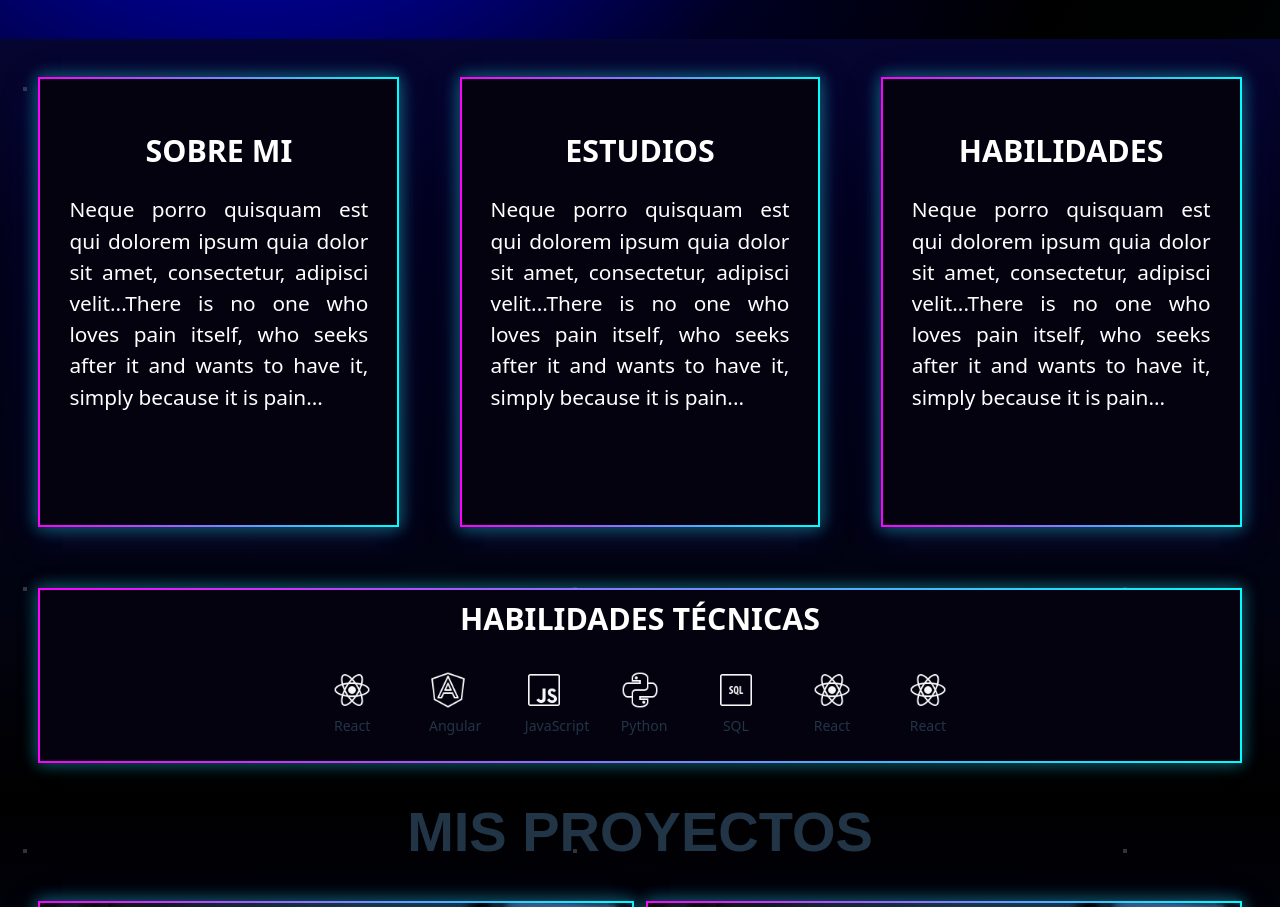
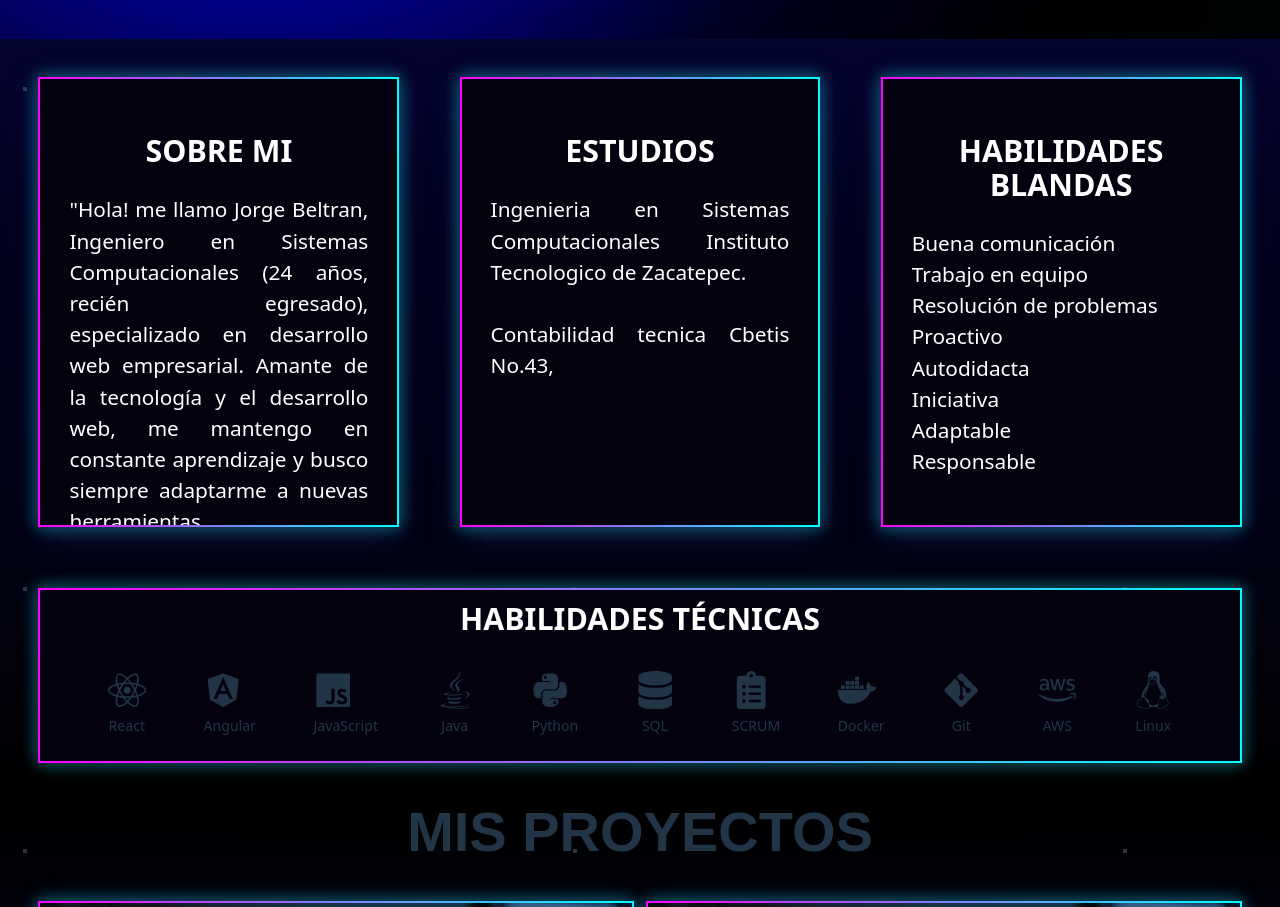
Before and after one commit to Emmir4444/Portafolio, a React (Vite) app in the folder portafolio/: page / in a window 1280 px wide. Shown: the part 600-1507 px from the top of the page. Built offline with nearby package versions, Linux system fonts and the light colour scheme; a web font is replaced by a local one.

Commit message:
INFORMACION modified

```diff
--- a/portafolio/src/Components/About/About.jsx
+++ b/portafolio/src/Components/About/About.jsx
@@ -64,15 +64,15 @@ const About = () => {
         <AboutCard
         ref={CardRef1}
         title={'SOBRE MI'}
-        content={'Neque porro quisquam est qui dolorem ipsum quia dolor sit amet, consectetur, adipisci velit...There is no one who loves pain itself, who seeks after it and wants to have it, simply because it is pain...'}/>
+        content={'"Hola! me llamo Jorge Beltran, Ingeniero en Sistemas Computacionales (24 años, recién egresado), especializado en desarrollo web empresarial. Amante de la tecnología y el desarrollo web, me mantengo en constante aprendizaje y busco siempre adaptarme a nuevas herramientas.'}/>
         <AboutCard
         ref={CardRef2}
         title={'ESTUDIOS'}
-        content={'Neque porro quisquam est qui dolorem ipsum quia dolor sit amet, consectetur, adipisci velit...There is no one who loves pain itself, who seeks after it and wants to have it, simply because it is pain...'}/>
+        content={'Ingenieria en Sistemas Computacionales Instituto Tecnologico de Zacatepec.\n\nContabilidad tecnica Cbetis No.43, '}/>
         <AboutCard
         ref={CardRef3}
-        title={'HABILIDADES'}
-        content={'Neque porro quisquam est qui dolorem ipsum quia dolor sit amet, consectetur, adipisci velit...There is no one who loves pain itself, who seeks after it and wants to have it, simply because it is pain...'}/>
+        title={'HABILIDADES BLANDAS'}
+        content={'Buena comunicación\nTrabajo en equipo\nResolución de problemas\nProactivo\nAutodidacta\nIniciativa\nAdaptable\nResponsable'}/>
         </div>
         <div className='habilitie-container' ref={HabilitieBar}>
         <HabilitiesBar />
--- a/portafolio/src/Components/About/AboutCard/AboutCard.css
+++ b/portafolio/src/Components/About/AboutCard/AboutCard.css
@@ -36,6 +36,7 @@
     color: #ffffff;
     margin-top: 10%;
     z-index: 2;
+    white-space: pre-line;
 }
 .about-card-container p {
     font-size: clamp(1.3rem, 1.4vw, 2.2vw);
@@ -44,4 +45,5 @@
     padding: 5px;
     margin-top: 7%;
     z-index: 2;
+    white-space: pre-line;
 }
--- a/portafolio/src/Components/About/HabilitiesBar/HabilitiesBar.css
+++ b/portafolio/src/Components/About/HabilitiesBar/HabilitiesBar.css
@@ -44,8 +44,9 @@
 
 }
 .habilities-icon{
-    width: clamp(25px, 3vw, 80px);
+    width: clamp(30px, 3vw, 60px);
     height: auto;
+    justify-items: center;
 }
 .habilities-icon:hover{
     transform: scale(1.1);
@@ -63,10 +64,26 @@
   .habilities-bar-title {
     text-align: center;
     padding: 1%;
+  }
 
+  .habilities-icons-container {
+    display: grid;
+    grid-template-columns: repeat(5, 1fr);
+    gap: 8%;
+    color: #ffff;
+    justify-items: center;
+    align-items: center;
+    height: auto;
+    padding-bottom: 35px;
   }
-  .habilities-icons-container{
-    gap:8%;
-    color:#ffff;
+
+  .habilities-icons-container .habilities-icon-wrapper:nth-child(11) {
+    grid-column: span 5;
+    justify-self: center;
+  }
+
+  .habilities-icon {
+    width: 45px;
+    height: auto;
   }
 }
--- a/portafolio/src/Components/About/HabilitiesBar/HabilitiesBar.jsx
+++ b/portafolio/src/Components/About/HabilitiesBar/HabilitiesBar.jsx
@@ -1,47 +1,72 @@
-import React from 'react'
+import React from 'react';
 import './HabilitiesBar.css';
-import reactlogo from "../../../assets/images/icons8-react-native-50(1).png";
-import angularlogo from "../../../assets/images/icons8-angular-50.png";
-import jslogo from "../../../assets/images/icons8-javascript-50.png";
-import pythonlogo from "../../../assets/images/icons8-python-50.png";
-import sqllogo from "../../../assets/images/icons8-sql-50.png";
+
+import { FaReact, FaAngular, FaJs, FaJava, FaPython, FaDatabase, FaClipboardList, FaDocker, FaGitAlt, FaCloud,FaAws,FaLinux } from 'react-icons/fa';
+
 const HabilitiesBar = () => {
   return (
     <div className='habilities-bar-container'>
       <h1 className='habilities-bar-title'>HABILIDADES TÉCNICAS</h1>
       <div className='habilities-icons-container'>
-            <div className='habilities-icons'>
-            <img src={reactlogo} alt="React Logo" className="habilities-icon" />
+
+        <div className='habilities-icon-wrapper'>
+          <FaReact className="habilities-icon" />
           <p className='icon-title'>React</p>
         </div>
-            <div className='habilities-icon'>
-            <img src={angularlogo} alt="React Logo" className="habilities-icon" />
+
+        <div className='habilities-icon-wrapper'>
+          <FaAngular className="habilities-icon" />
           <p className='icon-title'>Angular</p>
         </div>
-            <div className='habilities-icon'>
-            <img src={jslogo} alt="React Logo" className="habilities-icon" />
+
+        <div className='habilities-icon-wrapper'>
+          <FaJs className="habilities-icon" />
           <p className='icon-title'>JavaScript</p>
         </div>
-            <div className='habilities-icon'>
-            <img src={pythonlogo} alt="React Logo" className="habilities-icon" />
+
+        {/* Nuevo Icono de Java añadido aquí */}
+        <div className='habilities-icon-wrapper'>
+          <FaJava className="habilities-icon" />
+          <p className='icon-title'>Java</p>
+        </div>
+
+        <div className='habilities-icon-wrapper'>
+          <FaPython className="habilities-icon" />
           <p className='icon-title'>Python</p>
         </div>
-            <div className='habilities-icon'>
-            <img src={sqllogo} alt="React Logo" className="habilities-icon" />
+
+        <div className='habilities-icon-wrapper'>
+          <FaDatabase className="habilities-icon" />
           <p className='icon-title'>SQL</p>
         </div>
-            <div className='habilities-icon'>
-            <img src={reactlogo} alt="React Logo" className="habilities-icon" />
-            <p className='icon-title'>React</p>
+
+        <div className='habilities-icon-wrapper'>
+          <FaClipboardList className="habilities-icon" />
+          <p className='icon-title'>SCRUM</p>
         </div>
-            <div className='habilities-icon'>
-            <img src={reactlogo} alt="React Logo" className="habilities-icon" />
-            <p className='icon-title'>React</p>
+
+        <div className='habilities-icon-wrapper'>
+          <FaDocker className="habilities-icon" />
+          <p className='icon-title'>Docker</p>
         </div>
+
+        <div className='habilities-icon-wrapper'>
+          <FaGitAlt className="habilities-icon" />
+          <p className='icon-title'>Git</p>
+        </div>
+
+        <div className='habilities-icon-wrapper'>
+          <FaAws className="habilities-icon" />
+          <p className='icon-title'>AWS</p>
+        </div>
+        <div className='habilities-icon-wrapper'>
+          <FaLinux className="habilities-icon" />
+          <p className='icon-title'>Linux</p>
         </div>
 
       </div>
-  )
-}
+    </div>
+  );
+};
 
-export default HabilitiesBar
+export default HabilitiesBar;
--- a/portafolio/src/Components/Banner/Banner.jsx
+++ b/portafolio/src/Components/Banner/Banner.jsx
@@ -65,7 +65,7 @@ const Banner = () => {
       <div className="banner-container">
         <div className="banner-text">
           <h1 className="banner-title" ref={bannerTitleRef}>BIENVENIDO A MI PORTAFOLIO</h1>
-          <p className="banner-subtitle" ref={bannerSubtitleRef}>Desarrollador Web Full Stack con amplios conocimientos en el area explora un poco mas sobre mi </p>
+          <p className="banner-subtitle" ref={bannerSubtitleRef}>Soy un Desarrollador Web Full Stack entusiasta. Te invito a explorar mi portafolio para conocer más sobre mi trabajo y habilidades </p>
 
           <div className="banner-icons" ref={bannerIconsRef}>
             <img src={reactlogo} alt="React Logo" className="banner-icon" />
--- a/portafolio/src/Components/ProjectItem/ProjectItem.css
+++ b/portafolio/src/Components/ProjectItem/ProjectItem.css
@@ -142,7 +142,7 @@ gap:20px;
 
     .projectitem-container-right {
         order: 1;
-        height: 300px; /* Set a fixed height for the image container */
+        height: 300px;
     }
 
     .projectitem-description {
--- a/portafolio/src/Components/Projects/Projects.css
+++ b/portafolio/src/Components/Projects/Projects.css
@@ -53,7 +53,7 @@ gap:20px;
     .projects-cards-container{
         grid-template-columns: minmax(100%,1fr);
         place-items: center;
-        gap: 5%;
+        gap: 15px;
         padding: 10%;
     }
     .projects-page-title{
```
Also changed, not shown: portafolio/src/Components/ContactMe/ContactMe.css (+0 -9 lines). Lines whose indentation alone changed are shown as unchanged.
